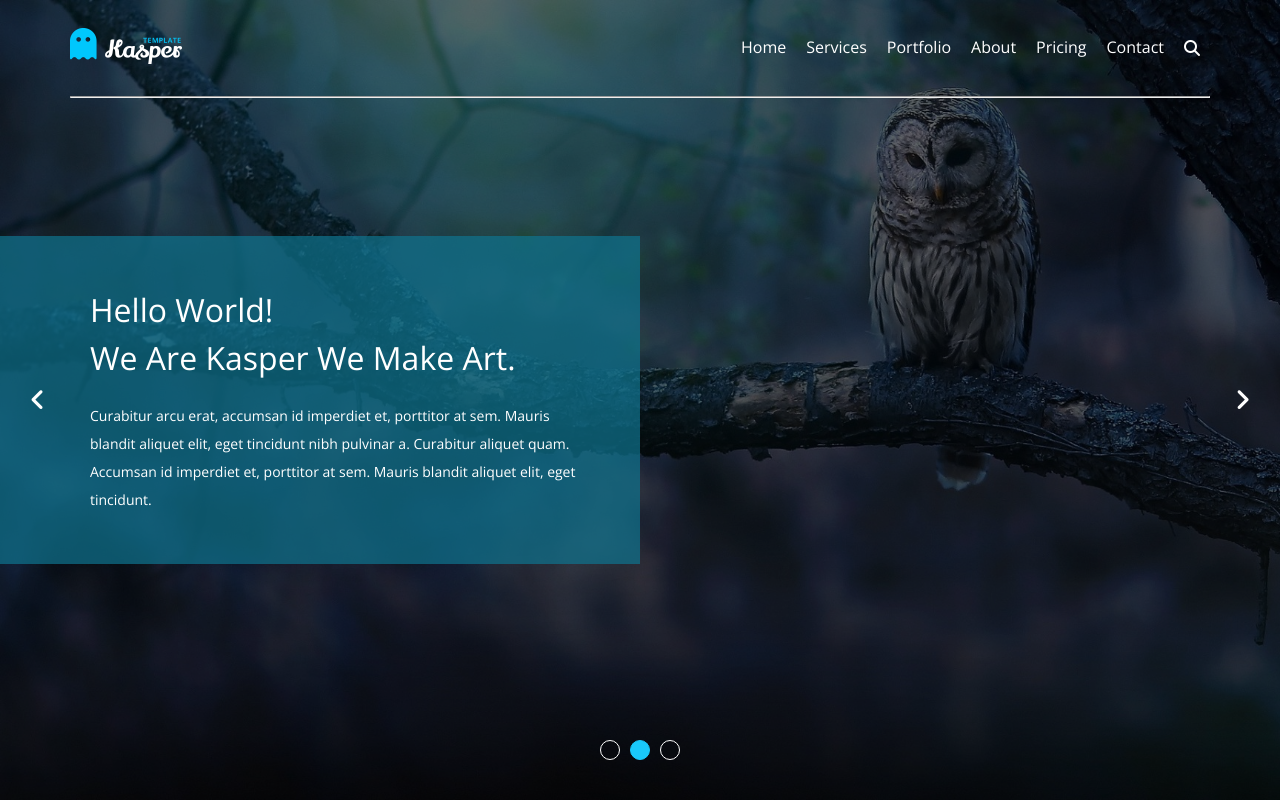
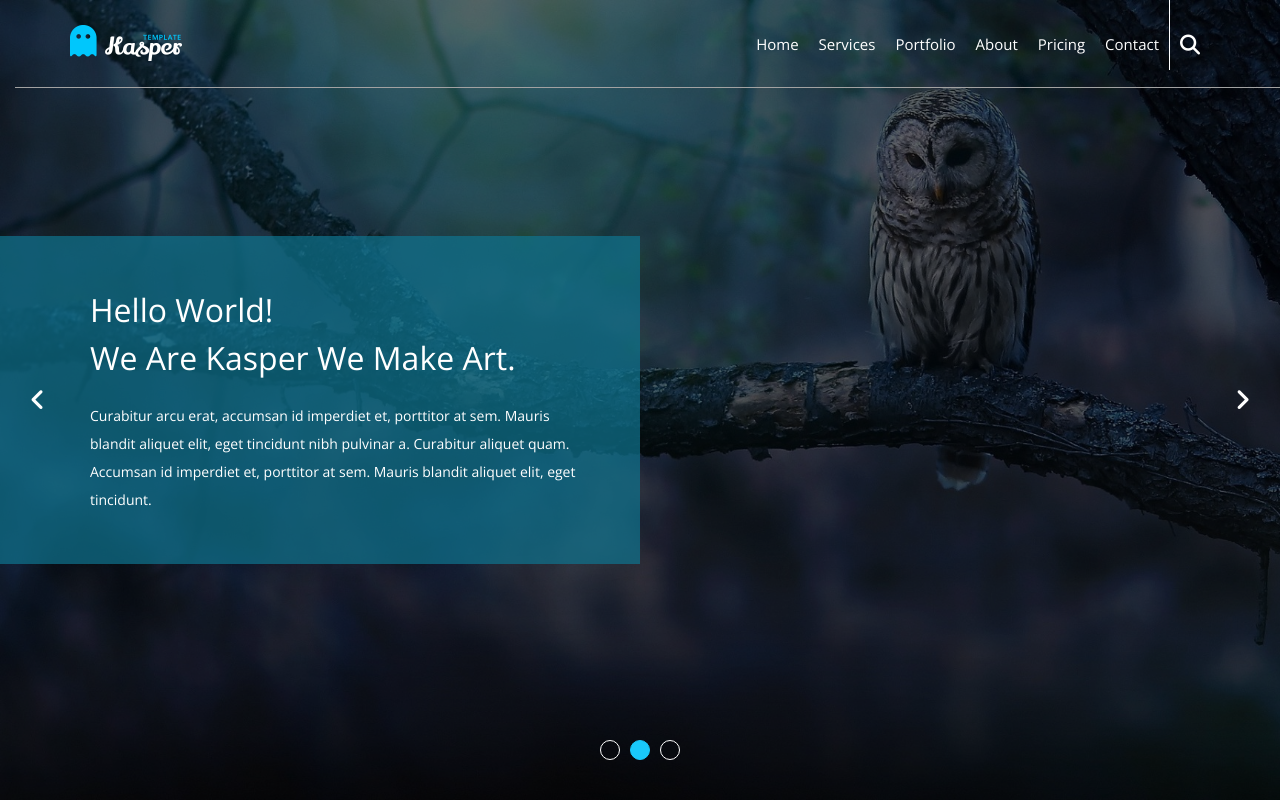
Before and after one commit to mahmoudvs183/Kasper, a plain HTML site: page index.html in a window 1280 px wide. Shown: the top 800 px of the page. Drawn offline with nearby package versions, Linux system fonts and the light colour scheme.

Commit message:
first omit

```diff
--- a/css/style.css
+++ b/css/style.css
@@ -43,6 +43,16 @@ body {
     left: 0;
     width: 100%;
     z-index: 2;
+
+}
+.header .container::after{
+    content: "";
+    position: absolute;
+    height: 1px;
+    background-color: #a2a2a2;
+    bottom: 0;
+    width:100% ;
+    left: 15px;
 }
 
 .nav {
@@ -61,18 +71,28 @@ body {
 
 .nav .links ul li {
     list-style: none;
-    padding: 38px 10px;
+    padding: 35px 10px;
+
 
 }
+@media (max-width: 768px) {
+
+.nav .links ul li {
+      display: none;
+    }
+  }
 
 .nav .links ul a {
     text-decoration: none;
     color: white;
+    font-size: 15px;
+    font-weight: 400;
 }
 
 .nav .links ul li:hover {
     border-bottom: 1px solid #19c8fa;
     color: #19c8fa;
+    z-index: 2;
 }
 
 .nav .links ul li:hover a {
@@ -80,9 +100,18 @@ body {
 }
 
 .nav i {
-    padding: 40px 10px;
+
     color: white;
+   font-size: 20px;
+
 }
+.nav .search{
+    text-align: center;
+    border-left: 1px solid white;
+    height: 30px;
+    padding-left: 20px;
+}
+
 
 /*home*/
 
--- a/index.html
+++ b/index.html
@@ -29,11 +29,11 @@
                         <li><a href="about">About</a></li>
                         <li><a href="pricing">Pricing</a></li>
                         <li><a href="contact">Contact</a></li>
-                        <i class="fa-solid fa-magnifying-glass"></i>
+                        <li class="search"> <i class="fa-solid fa-magnifying-glass"></i> </li>
                     </ul>
                 </div>
             </div>
-            <hr>
+
         </div>
     </div>
     <div class="home">
```
